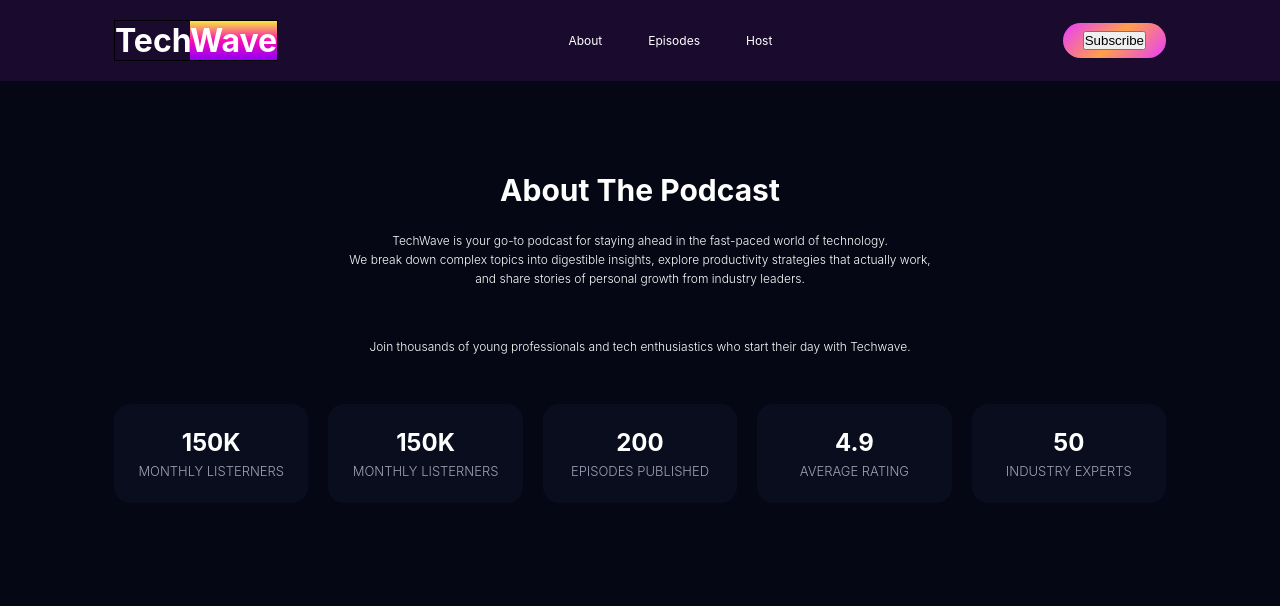
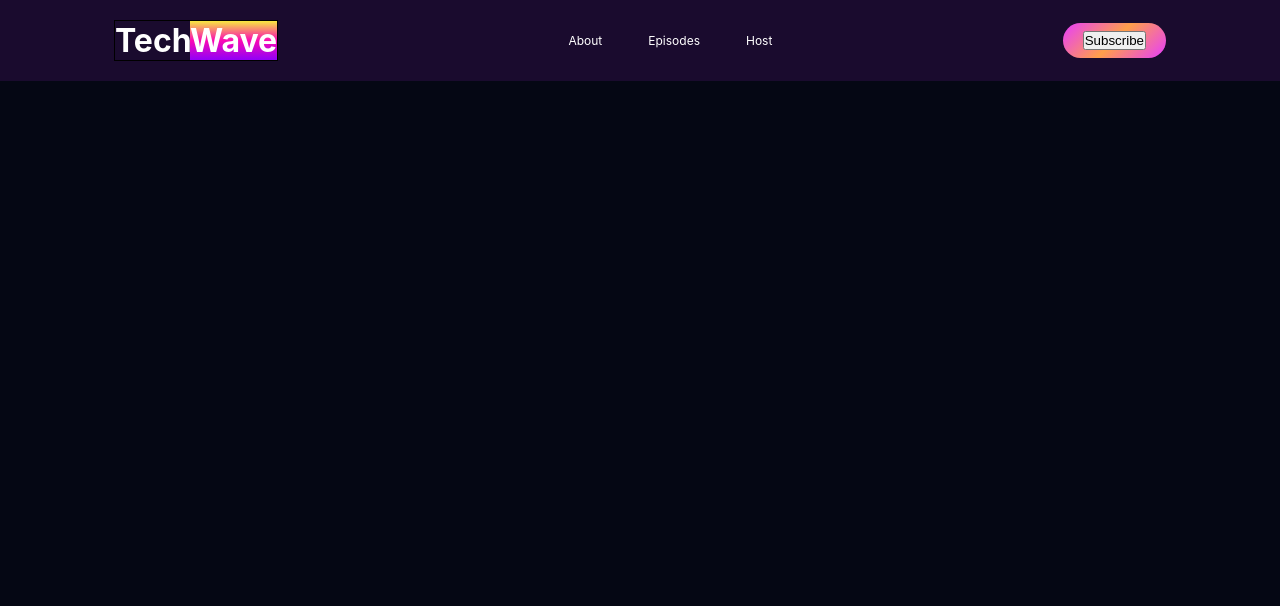
Before and after one commit to tniha10/assignment-02, a plain HTML site: page index.html in a window 1280 px wide. Drawn offline with Linux system fonts and the light colour scheme.

Commit message:
navigation

```diff
--- a/css/styles.css
+++ b/css/styles.css
@@ -79,64 +79,9 @@ nav{
     width: 20px;
 }
 
-.about-container{
-    max-width: 1100px;
-    margin: 0 auto;
-    padding: 80px 24px 100px;
-    text-align: center;
-}
+@media (max-width: 576px) {
 
-.about-container h2{
-    font-size: 30px;
-    margin-bottom: 12px;
-    font-style: bold;
-    font-weight: 700;
-    line-height: 58px;
-    letter-spacing: 0%;
-    text-transform: capitalize;
-}
-
-.about-container p{
-    color: #FFFFFF;
-    font-size: 12px;
-    font-weight: 300;
-    /* line-height: 12px;
-    letter-spacing: 0%; */
-}
-
-.about-parts{
-    color: #FFFFFF;
-    font-size: 16px;
-    max-width: 600px;
-    margin: 0 auto 48px;
-    line-height: 1.6;
-    text-align: center;
-}
-
-.grid-container{
-    display: grid;
-    grid-template-columns: repeat(5, 1fr);
-    gap: 20px;
-}
-
-.grid-card{
-    background: rgba(11, 16, 32, 0.8);
-    padding: 24px 20px;
-    border-radius: 16px;
-}
-
-.grid-container h3{
-    font-size: 24px;
-    margin-bottom: 6px;
-}
-
-.grid-container p{
-    font-size: 13px;
-    color: #A0A3B5;
-}
-
-@media (max-width: 576px) {
-    .nav-menu, .nav-button{
+ .nav-menu, .nav-button{
         display: none;
     }
 
--- a/index.html
+++ b/index.html
@@ -27,50 +27,7 @@
       </nav>
     </header>
 
-    <main>
-      <section class="about-container">
-        <div>
-          <h2>About The Podcast</h2>
-          <p class="about-parts">
-            TechWave is your go-to podcast for staying ahead in the fast-paced
-            world of technology. <br />
-            We break down complex topics into digestible insights, explore
-            productivity strategies that actually work,
-            <span
-              >and share stories of personal growth from industry leaders.</span
-            >
-          </p>
-
-          <p class="about-parts">
-            Join thousands of young professionals and tech enthusiastics who
-            start their day with Techwave.
-          </p>
-
-          <div class="grid-container">
-            <div class="grid-card">
-              <h3>150K</h3>
-              <p>MONTHLY LISTERNERS</p>
-            </div>
-            <div class="grid-card">
-              <h3>150K</h3>
-              <p>MONTHLY LISTERNERS</p>
-            </div>
-            <div class="grid-card">
-              <h3>200</h3>
-              <p>EPISODES PUBLISHED</p>
-            </div>
-            <div class="grid-card">
-              <h3>4.9</h3>
-              <p>AVERAGE RATING</p>
-            </div>
-            <div class="grid-card">
-              <h3>50</h3>
-              <p>INDUSTRY EXPERTS</p>
-            </div>
-          </div>
-        </div>
-      </section>
-    </main>
+    <main></main>
 
     <footer></footer>
   </body>
```
